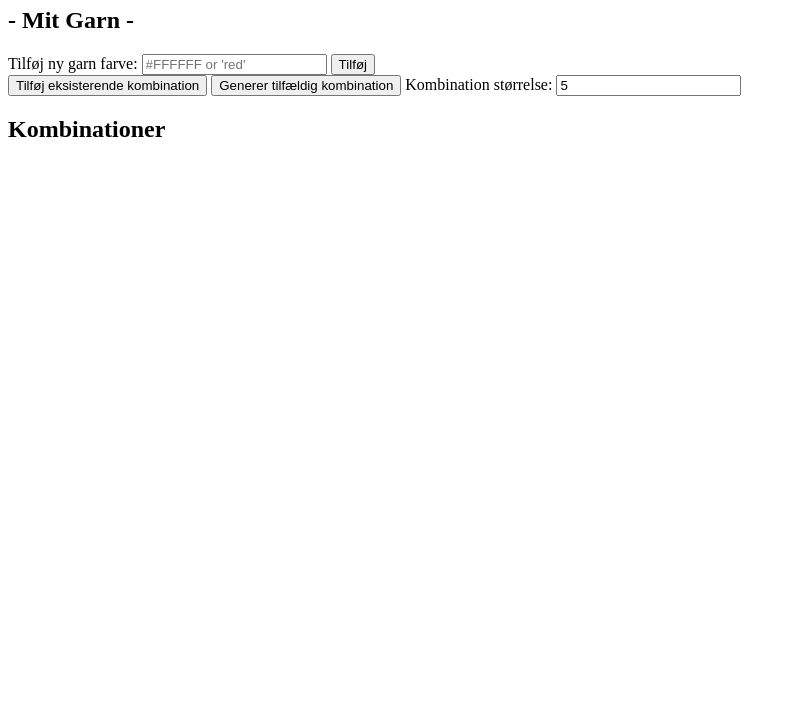
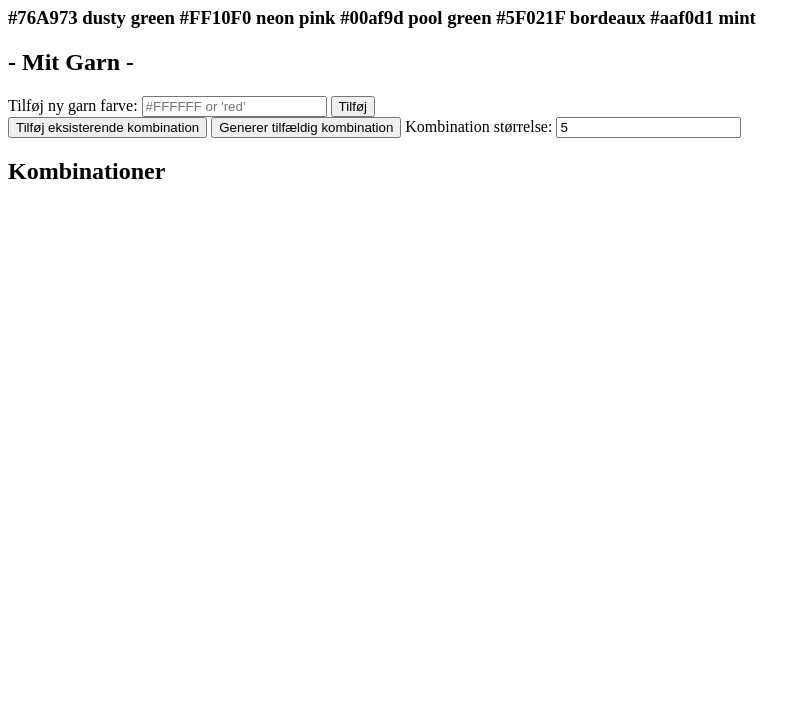
Before and after one commit to mogenz/mogenz.github.io, a plain HTML site: page index.html in a window 1280 px wide. Shown: the part 73-800 px from the top of the page, without its empty margins (0-811 px from the left). Drawn offline with Linux system fonts and the light colour scheme.

Commit message:
Update index.html

```diff
--- a/index.html
+++ b/index.html
@@ -9,6 +9,14 @@
 <div id="wrapper">
     <header>
         <h1>Garn kombinationer <3</h1>
+    </header>
+    <header>
+        <h3>#76A973 dusty green
+            #FF10F0 neon pink
+            #00af9d pool green
+            #5F021F bordeaux
+            #aaf0d1 mint
+        </h3>
     </header>
 
     <section id="owned-yarns-section">
```
